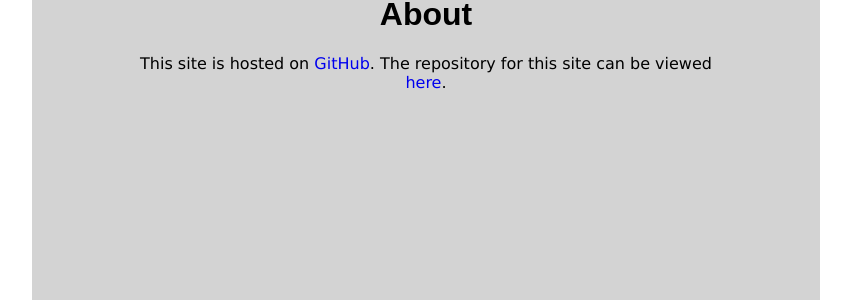
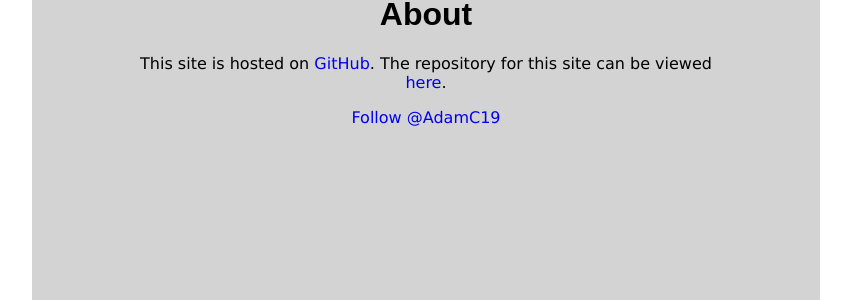
Before and after one commit to AdamC19/AdamC19.github.io, a Jekyll site: the page built from about.html, in a window 1280 px wide. Shown: the part 193-493 px from the top of the page, without its empty margins (222-1073 px from the left). Built offline with Jekyll 4.4.1, drawn with Linux system fonts in a browser that asks for light colours.

Commit message:
Add GitHub button

```diff
--- a/about.html
+++ b/about.html
@@ -2,3 +2,4 @@
 title: About
 ---
 <p>This site is hosted on <a href="http://github.com/" target="_blank">GitHub</a>. The repository for this site can be viewed <a href="https://github.com/AdamC19/AdamC19.github.io" target="_blank">here</a>.</p>
+<a style="float:top" class="github-button" href="https://github.com/AdamC19" data-style="mega" data-count-href="/AdamC19/followers" data-count-api="/users/AdamC19#followers" data-count-aria-label="# followers on GitHub" aria-label="Follow @AdamC19 on GitHub">Follow @AdamC19</a>
```
